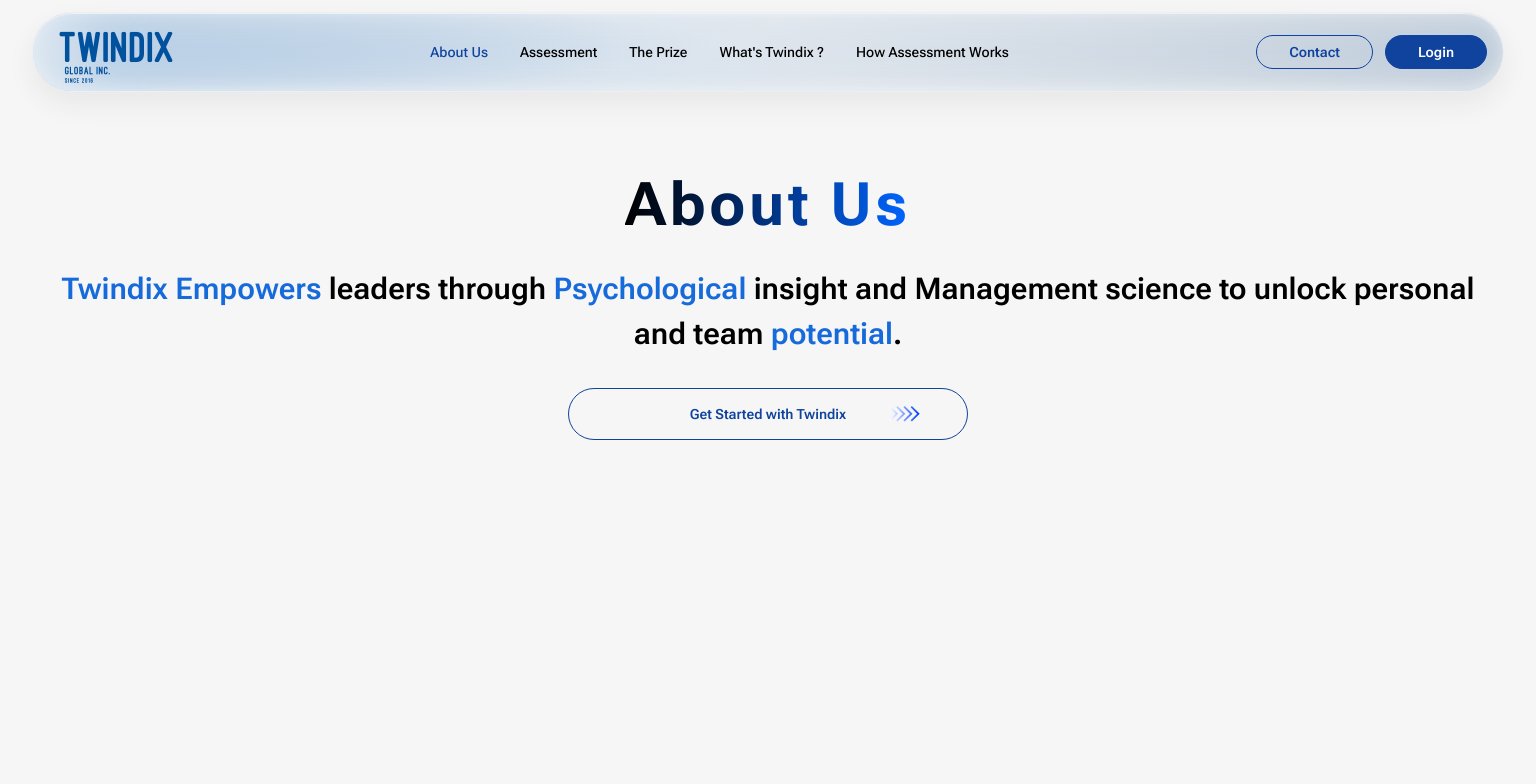
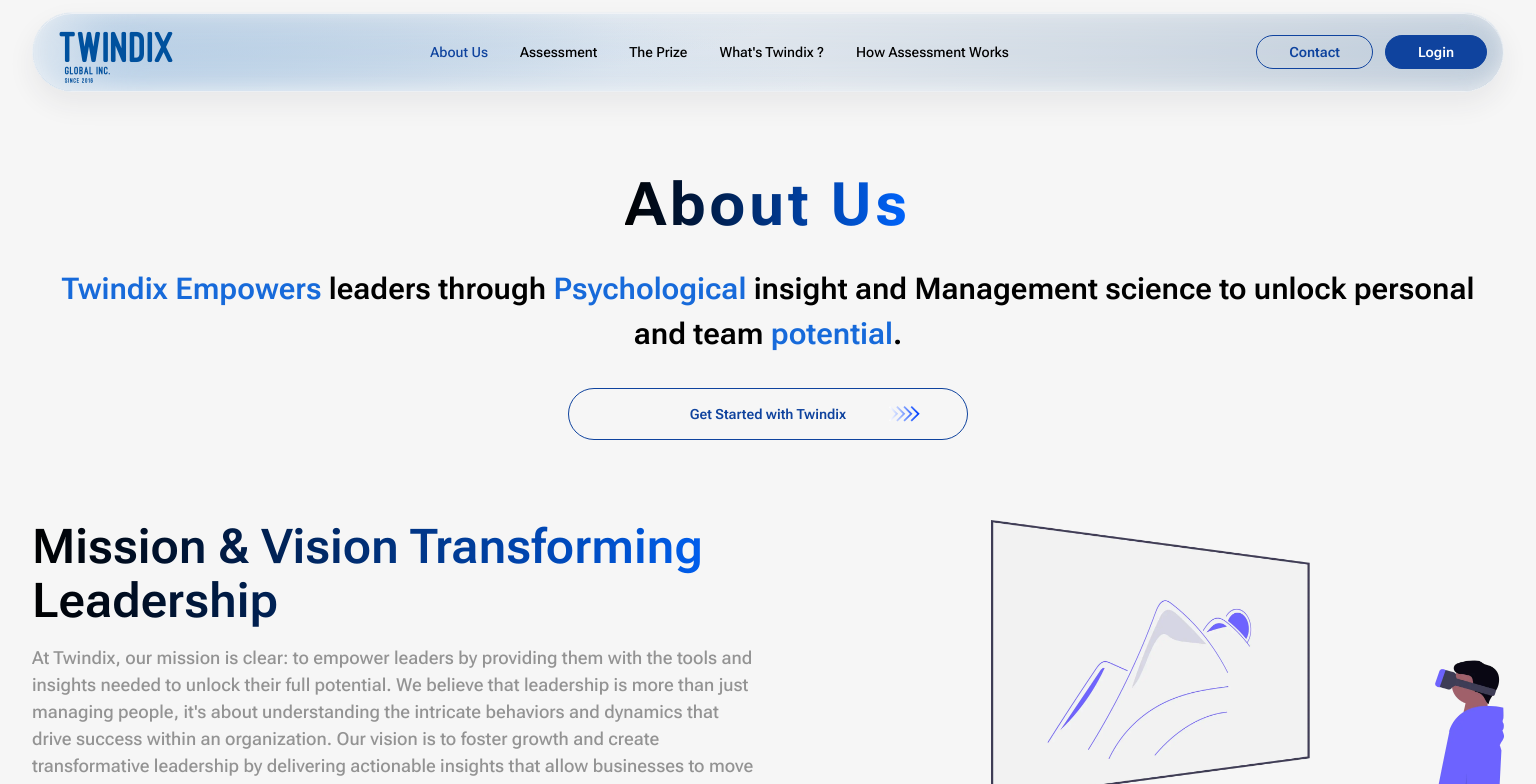
Before and after one commit to Twindix/twindix-webiste, a Next.js app: page /about in a window 1536 px wide. Shown: the top 784 px of the page. Built offline with nearby package versions, Linux system fonts and the light colour scheme.

Commit message:
fix hero style bug

```diff
--- a/app/globals.css
+++ b/app/globals.css
@@ -100,7 +100,7 @@
 }
 
 @media (min-width: 1536px) {
-    .hero-section { min-height: 900px; }
+    .hero-section.hero-glass { min-height: 900px; }
 }
 
 
```
